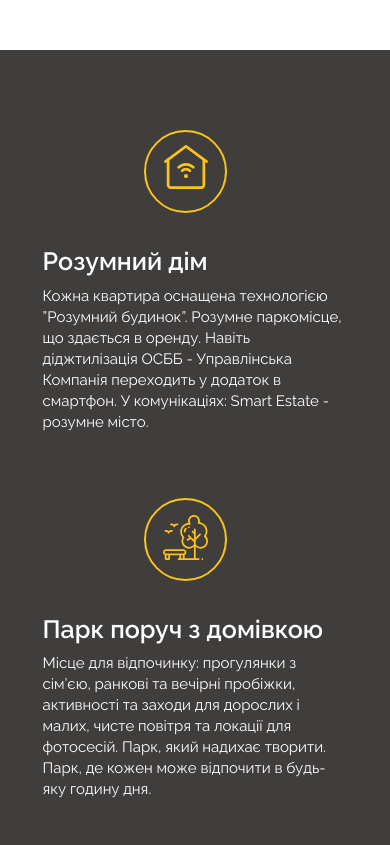
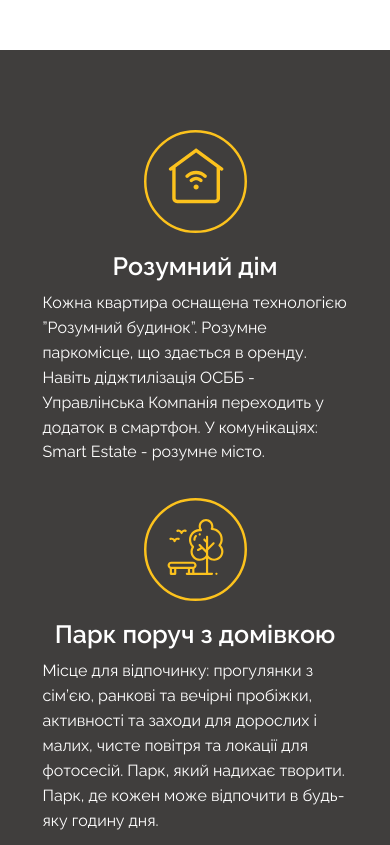
Before and after one commit to v-lavs/nedvigymoct, a website with bundled scripts: page single.html in a window 390 px wide. Shown: the part 2800-3645 px from the top of the page. Built offline with nearby package versions, Linux system fonts and the light colour scheme.

Commit message:
responsive about +

```diff
--- a/single.html
+++ b/single.html
@@ -328,8 +328,15 @@
             </div>
         </section>
 
-        <section class="section-map">
+        <section class="section section-map">
+            <div class="container section-map_mob">
+                <header class="section__header">
+                    <span class="section__title-bg heading_anim heading_anim_dark">Location</span>
+                    <h2 class="section__title">Розташування</h2>
+                </header>
+            </div>
             <div class="container d-flex">
+
                 <div class="part_left">
                     <div class="section-map__list-location">
                         <li class="section-map__item"><a href="#">Парки</a></li>
--- a/src/scss/layout/sections/location.scss
+++ b/src/scss/layout/sections/location.scss
@@ -58,12 +58,22 @@
       &__item {
         flex-direction: column;
         align-items: center;
+        font-size: 16px;
+        line-height: 1.56;
+      }
+
+      &__title {
+        text-align: center;
       }
 
       &__icon {
         width: 103px;
         height: 103px;
-        margin-bottom: 10px;
+        margin-bottom: 15px;
+
+        img {
+          width: 100%;
+        }
       }
 
       &__content {
@@ -80,15 +90,20 @@
       &__item {
         width: 100%;
         margin-bottom: 25px;
+
         &:nth-child(n) {
           padding-right: 0;
           padding-left: 0;
         }
       }
+
       &__content {
         max-width: 305px;
-        padding-bottom: 40px;
+        padding-bottom: 8px;
       }
     }
   }
+  @include respond-to($xs) {
+    padding-bottom: 20px;
+  }
 }
--- a/src/scss/pages/single.scss
+++ b/src/scss/pages/single.scss
@@ -24,6 +24,10 @@
 .section-map {
   padding-top: 135px;
   padding-bottom: 110px;
+
+  .section-map_mob{
+    display: none;
+  }
 
   .part_left {
     width: 333px;
@@ -128,4 +132,10 @@
       }
     }
   }
+
+  @include respond-to($sm){
+    .section-map_mob{
+      display: block;
+    }
+  }
 }
```
Also changed, not shown: dist/main.css.
